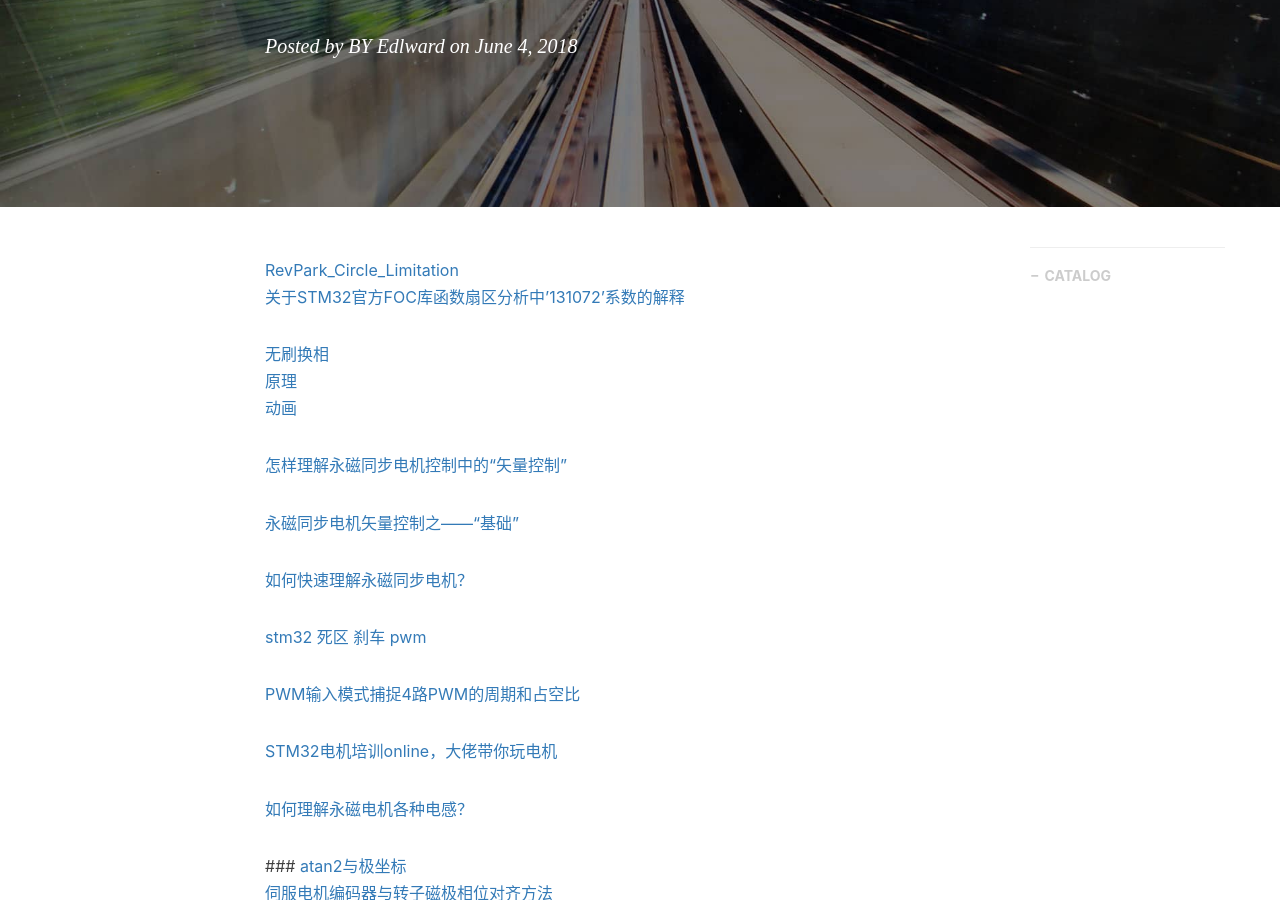
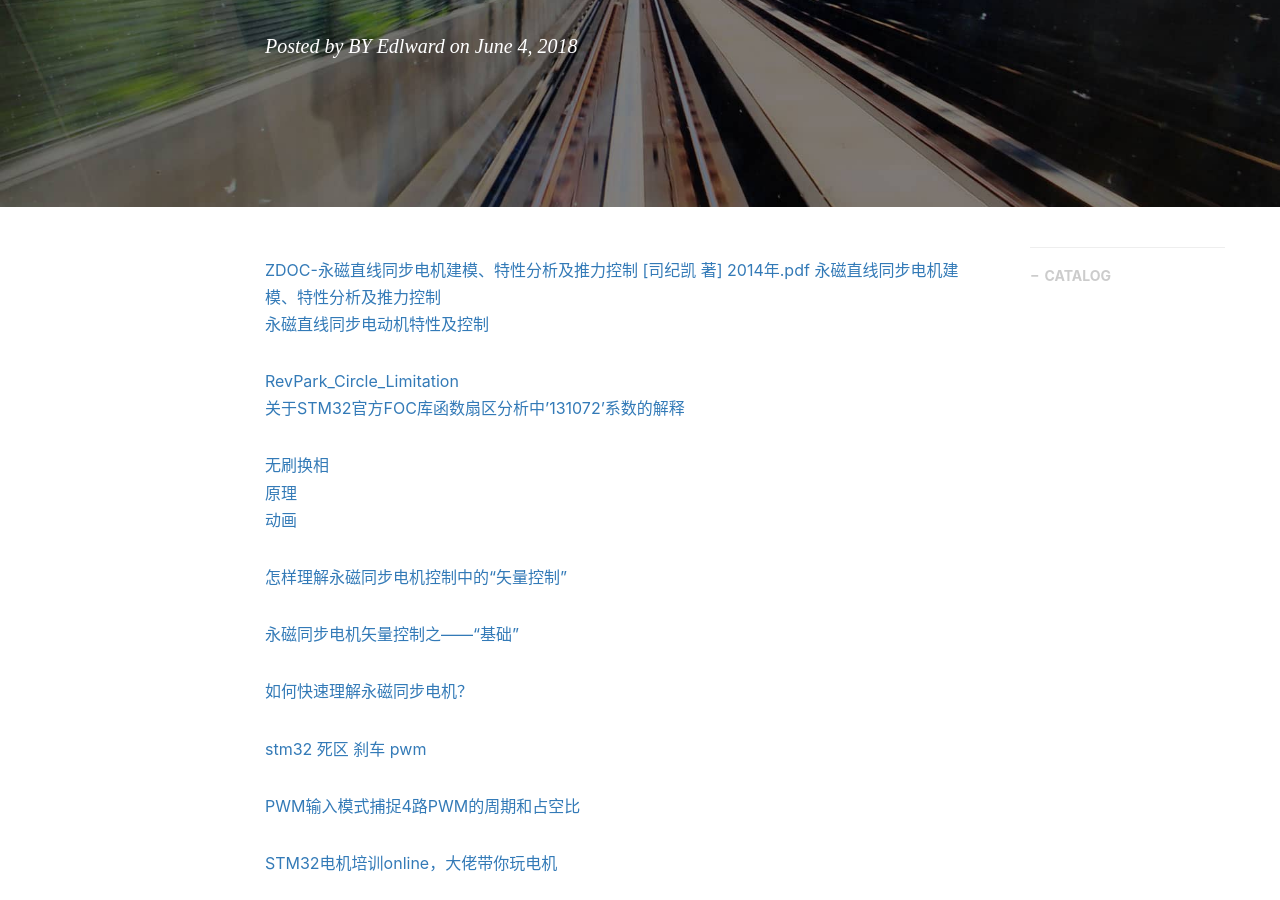
Before and after one commit to gary-robotics/dlward, a Jekyll site: the page built from _posts/2018-10-09-FOC-2018.markdown, in a window 1280 px wide and 900 px high, scrolled down 316 px. Built offline with Jekyll 4.4.1, drawn with Linux system fonts in a browser that asks for light colours; nearby versions of some CDN libraries; comment, search, counter and statistics services are not loaded.

Commit message:
Update 2018-10-09-FOC-2018.markdown

```diff
--- a/_posts/2018-10-09-FOC-2018.markdown
+++ b/_posts/2018-10-09-FOC-2018.markdown
@@ -9,6 +9,9 @@ catalog: true                       # 是否归档
 tags:                               #标签
     - FOC
 ---
+[ZDOC-永磁直线同步电机建模、特性分析及推力控制 [司纪凯 著] 2014年.pdf 永磁直线同步电机建模、特性分析及推力控制 ](http://www.zbgb.org/e/down.php?id=3866759)
+[永磁直线同步电动机特性及控制](https://item.taobao.com/item.htm?spm=a1z0k.7628869.1997525049.3.1eda5af5lvHzBz&id=580044826169)
+
 [RevPark_Circle_Limitation](https://www.amobbs.com/thread-5687439-1-1.html?_dsign=79458593)
 [关于STM32官方FOC库函数扇区分析中’131072’系数的解释](https://www.cnblogs.com/derek32/p/3770861.html)
 
```
